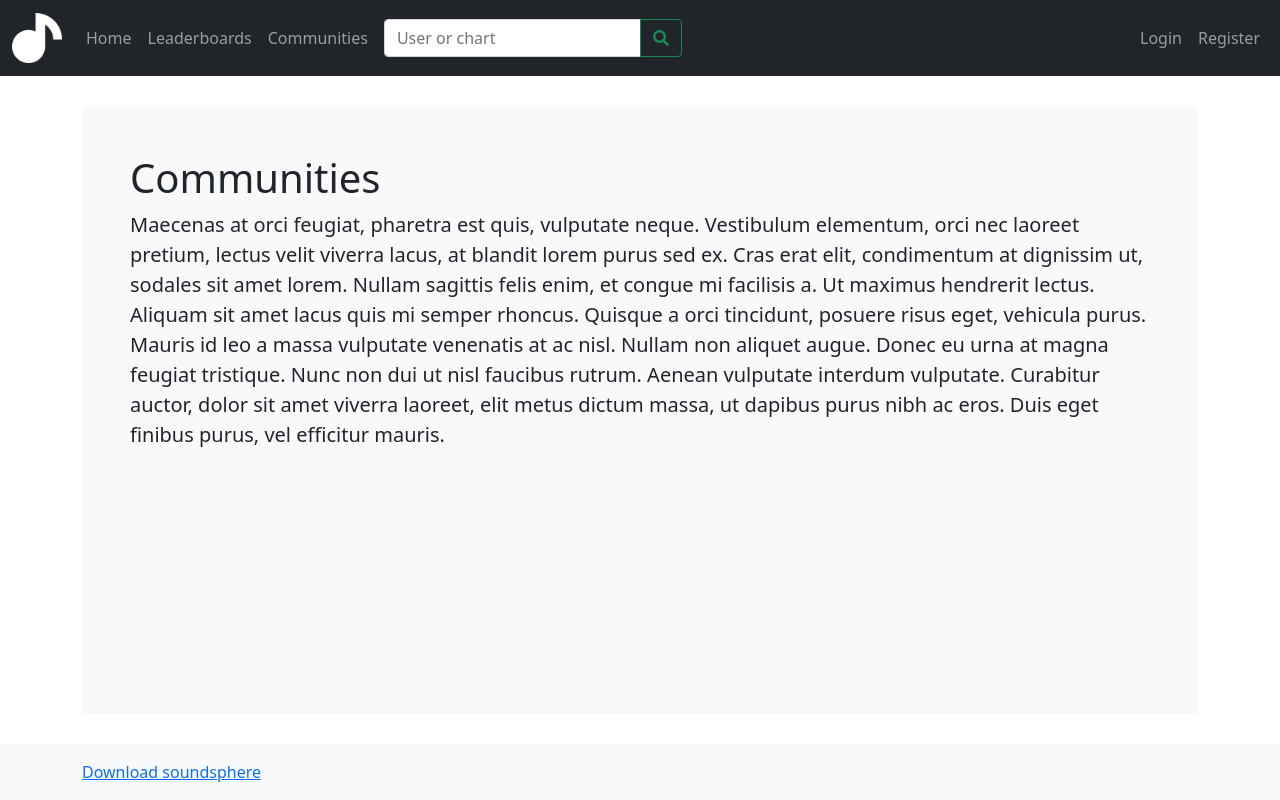
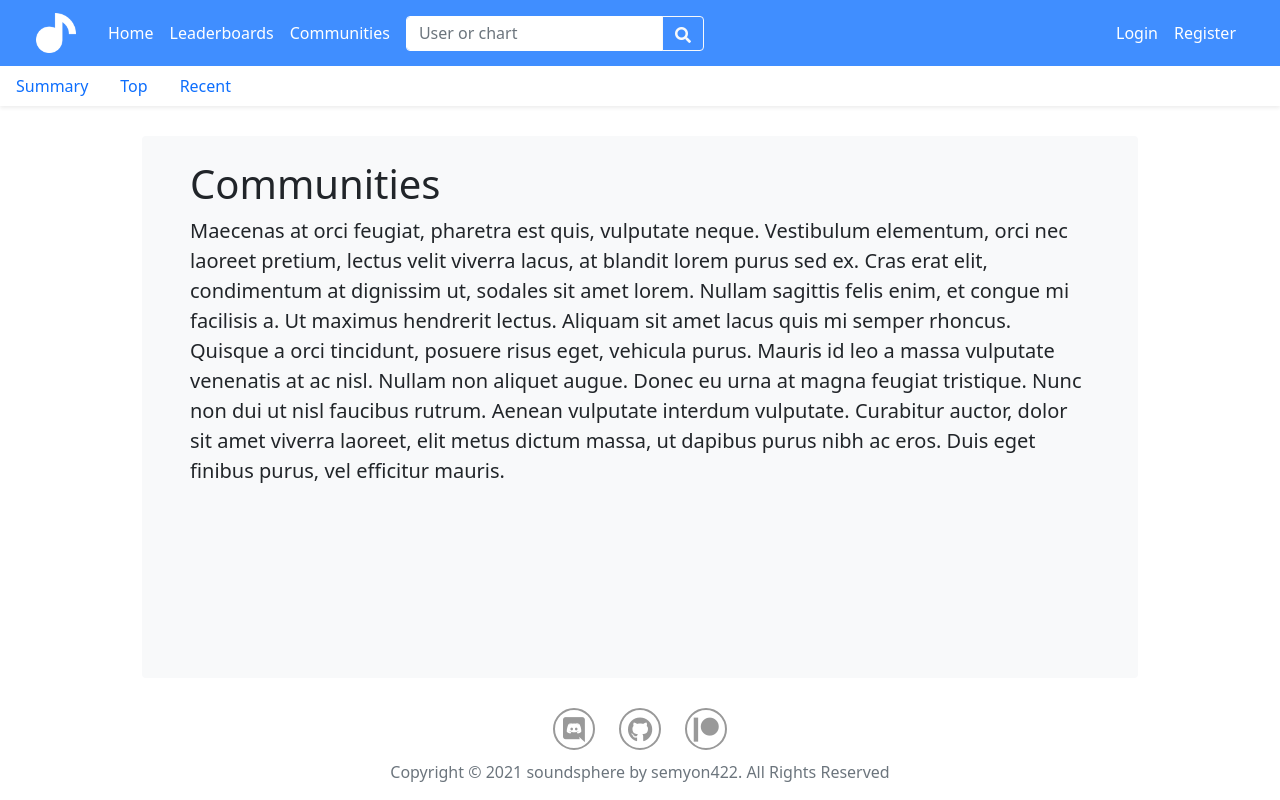
Before and after one commit to Emanuel-de-Jong/Soundsphere-Web-Mockup, a PHP site: page /index.php?a=communities in a window 1280 px wide. Run offline with PHP 8.4, Linux system fonts and the light colour scheme; some libraries are stand-ins or nearby versions.

Commit message:
Lots of styling everywhere. New footer design.

```diff
--- a/components/footer.php
+++ b/components/footer.php
@@ -1,5 +1,17 @@
-<footer class="footer mt-auto py-3 bg-light">
+<footer class="footer text-center mt-auto">
     <div class="container">
-        <a href="https://github.com/semyon422/soundsphere-updater/archive/master.zip">Download soundsphere</a>
+        <div class="social">
+            <a href="https://discord.gg/ubKMtTk">
+                <i class="fab fa-discord"></i>
+            </a>
+            <a href="https://github.com/semyon422/soundsphere">
+                <i class="fab fa-github"></i>
+            </a>
+            <a href="https://www.patreon.com/semyon422">
+                <i class="fab fa-patreon"></i>
+            </a>
+        </div>
+
+        <p class="text-muted">Copyright © 2021 soundsphere by semyon422. All Rights Reserved<br /></p>
     </div>
 </footer>
--- a/components/navbar.php
+++ b/components/navbar.php
@@ -1,7 +1,7 @@
-<nav class="navbar navbar-expand-md navbar-dark fixed-top bg-dark">
+<nav id="primary-navbar" class="navbar navbar-expand-md navbar-dark fixed-top bg-blue">
     <div class="container-fluid">
-        <a class="navbar-brand" href="/">
-            <img src="resources/logo-trans.png" width="50" />
+        <a class="navbar-brand ms-4 me-4" href="/">
+            <img src="resources/logo-trans.png" width="40" />
         </a>
         <button class="navbar-toggler" type="button" data-bs-toggle="collapse" data-bs-target="#navbarCollapse" aria-controls="navbarCollapse" aria-expanded="false" aria-label="Toggle navigation">
             <span class="navbar-toggler-icon"></span>
@@ -21,10 +21,10 @@
             <form class="me-auto">
                 <div class="input-group">
                     <input class="form-control" type="search" placeholder="User or chart" aria-label="Search" />
-                    <button class="btn btn-outline-success" type="submit"><i class="fas fa-search"></i></button>
+                    <button class="btn btn-outline-light" type="submit"><i class="fas fa-search"></i></button>
                 </div>
             </form>
-            <ul class="navbar-nav mb-2 mb-md-0">
+            <ul class="navbar-nav mb-2 mb-md-0 me-4">
                 <li class="nav-item">
                     <a class="nav-link" href="/">Login</a>
                 </li>
@@ -36,4 +36,4 @@
     </div>
 </nav>
 
-<div style="min-height: 76px;"></div>
+<div style="min-height: 66px;"></div>
--- a/components/subnavbar.php
+++ b/components/subnavbar.php
@@ -1,11 +1,7 @@
-<div class="nav-scroller bg-body shadow-sm">
-    <nav class="nav nav-underline" aria-label="Secondary navigation">
-        <a class="nav-link active" aria-current="page" href="#">Dashboard</a>
-        <a class="nav-link" href="#">
-            Friends
-            <span class="badge bg-light text-dark rounded-pill align-text-bottom">27</span>
-        </a>
-        <a class="nav-link" href="#">Explore</a>
-        <a class="nav-link" href="#">Suggestions</a>
+<div id="secondary-navbar" class="nav-scroller bg-body shadow-sm">
+    <nav class="nav nav-underline">
+        <a class="nav-link" href="#">Summary</a>
+        <a class="nav-link" href="#">Top</a>
+        <a class="nav-link" href="#">Recent</a>
     </nav>
 </div>
--- a/css/custom.css
+++ b/css/custom.css
@@ -1,12 +1,93 @@
+/* NAVBAR */
+#primary-navbar .nav-link {
+    color: white !important;
+    font-weight: 500;
+}
+
+#primary-navbar .nav-link:hover {
+    color: #bbb !important;
+}
+
+#primary-navbar input {
+    height: 35px;
+    border-color: white;
+}
+
+#primary-navbar button {
+    height: 35px;
+}
+
+#primary-navbar button:hover {
+    color: #bbb;
+    background-color: white;
+}
+
+
+
+
+
+/* MAIN */
 main {
-    height: 100%!important;
+    height: 100% !important;
     margin-top: 30px;
     margin-bottom: 30px;
 }
 
 .main-box {
-    height: 100%!important;
-    padding: 3rem;
-    border-radius: .25rem;
+    height: 100% !important;
+    padding: 1.5rem 3rem;
+    border-radius: 0.25rem;
     background-color: #f8f9fa;
 }
+
+@media (min-width: 992px) {
+    .main-box {
+        margin: 0 60px;
+    }
+}
+
+
+
+
+/* FOOTER */
+.social a {
+    color: #999;
+    font-size: 25px;
+    text-decoration: none;
+    border-style: solid;
+    border-color: #999;
+    border-radius: 50%;
+    border-width: 2px;
+    margin: 0 10px 10px 10px;
+    width: 42px;
+    height: 42px;
+    line-height: 38px;
+    display: inline-block;
+}
+
+.social a:hover {
+    color: #6c757d;
+    font-size: 25px;
+    text-decoration: none;
+    border-style: solid;
+    border-color: #6c757d;
+    border-radius: 50%;
+    border-width: 2px;
+    margin: 0 10px;
+    width: 42px;
+    height: 42px;
+    line-height: 38px;
+    display: inline-block;
+}
+
+
+
+
+/* COLORS */
+.blue {
+    color: rgb(64, 142, 255);
+}
+
+.bg-blue {
+    background-color: rgb(64, 142, 255);
+}
--- a/pages/communities.php
+++ b/pages/communities.php
@@ -1,3 +1,5 @@
+<?php require('components/subnavbar.php'); ?>
+
 <main class="container">
     <div class="main-box">
         <h1>Communities</h1>
--- a/pages/home.php
+++ b/pages/home.php
@@ -1,4 +1,4 @@
-<div style="background-color: aqua; height: 200px;"></div>
+<!-- <div style="background-color: rgb(41, 187, 21); height: 300px;"></div> -->
 
 <main class="container">
     <div class="main-box">
```
